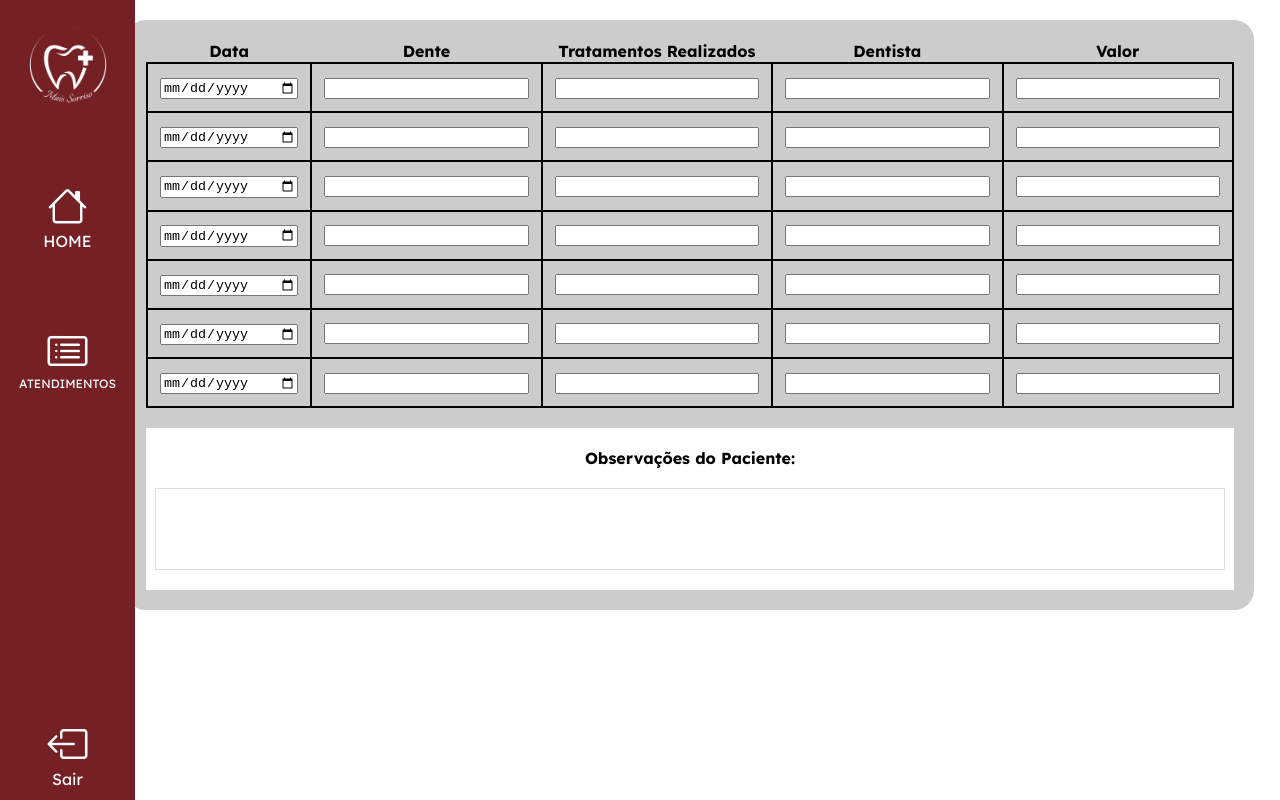
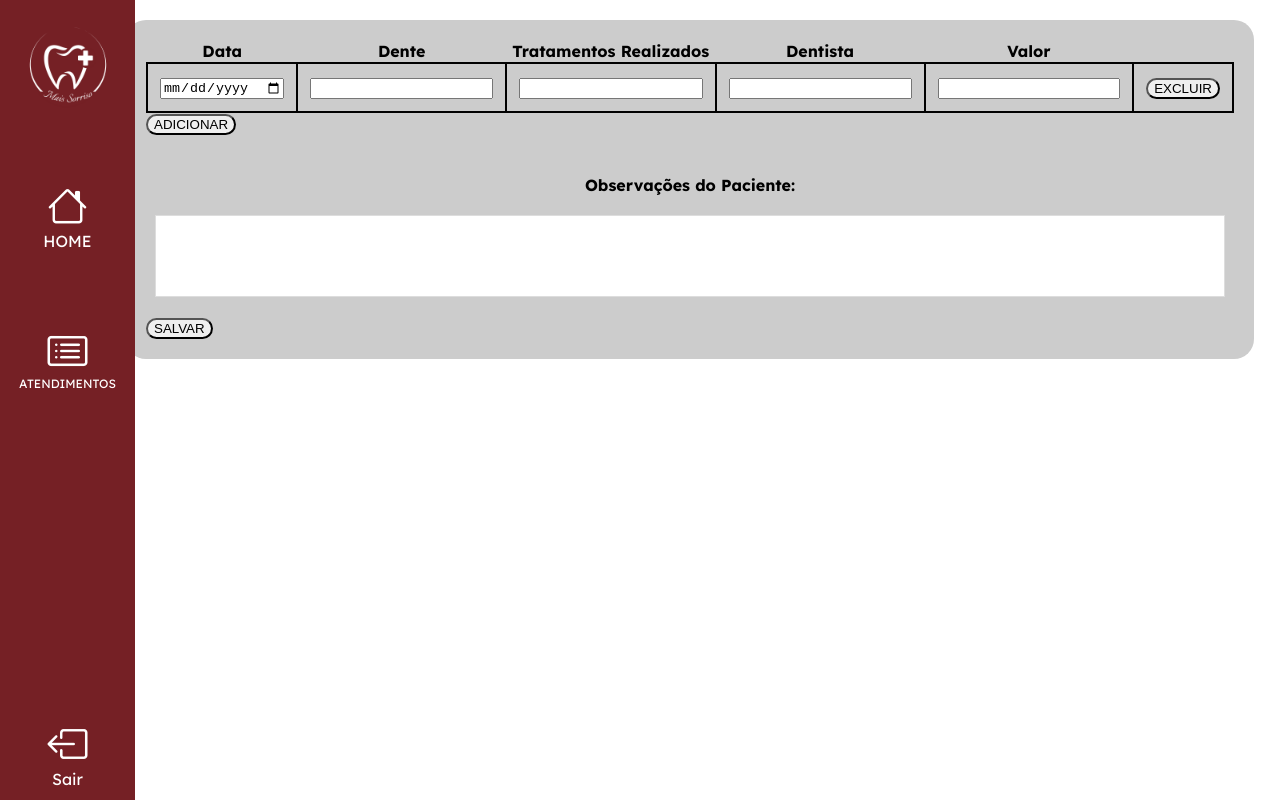
Before and after one commit to helenojose/MaisSorrisoProject, a Vue app: page /Versodentista in a window 1280 px wide. Built offline with nearby package versions, Linux system fonts and the light colour scheme.

Commit message:
Funcionalidade do botão adicionar e excluir

```diff
--- a/src/views/Dentista/VersoDentista.vue
+++ b/src/views/Dentista/VersoDentista.vue
@@ -1,6 +1,6 @@
 <template>
     <div class="container">
-    <SideBarProntuario/>
+      <SideBarProntuario />
       <div class="area">
         <table id="tabela">
           <thead>
@@ -10,84 +10,60 @@
               <th>Tratamentos Realizados</th>
               <th>Dentista</th>
               <th>Valor</th>
+
             </tr>
           </thead>
           <tbody>
-                <tr>
-                    <td><input type="date"></td>
-                    <td><input type="text"></td>
-                    <td><input type=""></td>
-                    <td><input type="text"></td>
-                    <td><input type="text"></td>
+            <tr v-for="(linha, index) in linhas" :key="index">
+              <td><input type="date" v-model="linha.data" /></td>
+              <td><input type="text" v-model="linha.dente" /></td>
+              <td><input type="text" v-model="linha.tratamento" /></td>
+              <td><input type="text" v-model="linha.dentista" /></td>
+              <td><input type="text" v-model="linha.valor" /></td>
+              <td><button @click="removerLinha(index)">EXCLUIR</button></td>
             </tr>
-                <tr>
-                    <td><input type="date"></td>
-                    <td><input type="text"></td>
-                    <td><input type="text"></td>
-                    <td><input type="text"></td>
-                    <td><input type="text"></td>
-                </tr>
-                <tr>
-                    <td><input type="date"></td>
-                    <td><input type="text"></td>
-                    <td><input type="text"></td>
-                    <td><input type="text"></td>
-                    <td><input type="text"></td>
-                </tr>
-                <tr>
-                    <td><input type="date"></td>
-                    <td><input type="text"></td>
-                    <td><input type="text"></td>
-                    <td><input type="text"></td>
-                    <td><input type="text"></td>
-                </tr>
-                <tr>
-                    <td><input type="date"></td>
-                    <td><input type="text"></td>
-                    <td><input type="text"></td>
-                    <td><input type="text"></td>
-                    <td><input type="text"></td>
-                </tr>
-                <tr>
-                    <td><input type="date"></td>
-                    <td><input type="text"></td>
-                    <td><input type="text"></td>
-                    <td><input type="text"></td>
-                    <td><input type="text"></td>
-                </tr>
-                <tr>
-                    <td><input type="date"></td>
-                    <td><input type="text"></td>
-                    <td><input type="text"></td>
-                    <td><input type="text"></td>
-                    <td><input type="text"></td>
-                </tr>
-
           </tbody>
         </table>
-
+        <div>
+          <button @click="adicionarLinha">ADICIONAR</button>
+        </div>
         <div class="observacoes">
           <label for="observacoes">Observações do Paciente:</label>
           <textarea id="observacoes" rows="4"></textarea>
         </div>
-
+        <button>SALVAR</button>
       </div>
     </div>
   </template>
 
   <script>
   import SideBarProntuario from '@/components/SideBarProntuario.vue';
-export default{
-    name:'VersoDentista',
-    components:{SideBarProntuario
 
-    }
-}
+  export default {
+    name: 'VersoDentista',
+    components: { SideBarProntuario },
+    data() {
+      return {
+        linhas: [
+          { data: '', dente: '', tratamento: '', dentista: '', valor: '' },
+        ],
+      };
+    },
+    methods: {
+      adicionarLinha() {
+        this.linhas.push({ data: '', dente: '', tratamento: '', dentista: '', valor: '' });
+      },
+      removerLinha(index) {
+        this.linhas.splice(index, 1); // Remove a linha no índice especificado
+      },
+    },
+  };
   </script>
+
   <style scoped>
   .container {
     display: flex;
-    justify-content: center; /* Centraliza a área horizontalmente */
+    justify-content: center;
     padding-top: 20px;
   }
 
@@ -95,12 +71,12 @@ export default{
     background-color: #ccc;
     border-radius: 20px;
     padding: 20px;
-    width: 85%; /* Aumenta a área */
-    margin-left: 100px; /* Garante espaçamento da sidebar */
+    width: 85%;
+    margin-left: 100px;
   }
 
   #tabela {
-    width: 100%; /* Tabela ocupa toda a área disponível */
+    width: 100%;
     border-collapse: collapse;
     margin: 0 auto;
   }
@@ -112,19 +88,18 @@ export default{
   }
 
   input {
-    width: 100%; /* Inputs ocupam todo o espaço da célula */
+    width: 100%;
     height: 100%;
-    box-sizing: border-box; /* Inclui padding e border no tamanho total do input */
+    box-sizing: border-box;
   }
 
   .observacoes {
     display: flex;
     flex-direction: column;
-    align-items: center; /* Centraliza o label e o textarea */
+    align-items: center;
     margin-top: 20px;
-    background-color: white;
+    background-color: #ccc;
     padding: 20px;
-
   }
 
   textarea {
@@ -141,4 +116,12 @@ label {
     text-align: center;
   }
 
+  button {
+    border-radius: 20px;
+  }
+
+  button:hover {
+    background-color: #a90000;
+    transform: scale(1.08);
+  }
   </style>
```
Also changed, not shown: src/img/lixeiraicon.png (added). Lines whose indentation alone changed are shown as unchanged.
